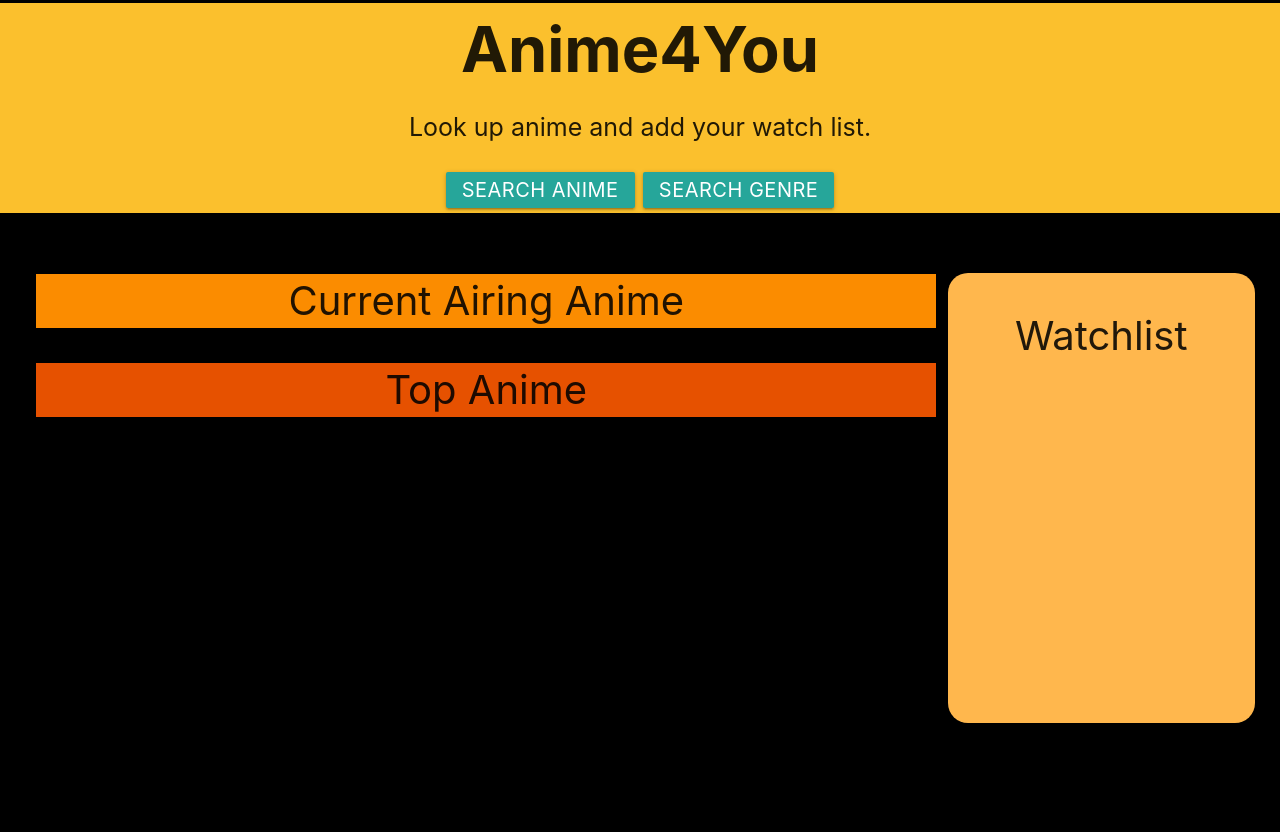
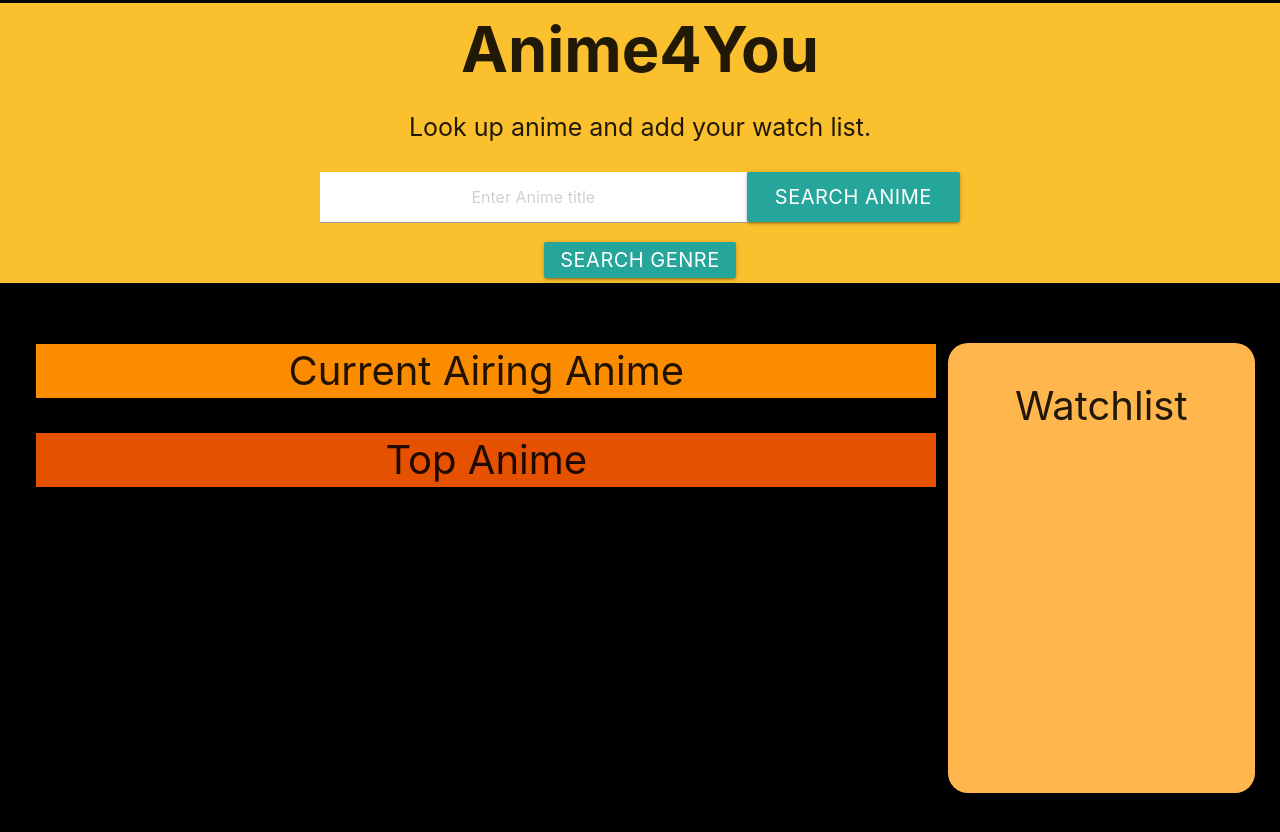
Before and after one commit to Diegorivera1110/anime4you, a plain HTML site: page index.html in a window 1280 px wide. Before the commit the page ends 800 px from the top, so only its background shows below. Drawn offline with nearby package versions, Linux system fonts and the light colour scheme.

Commit message:
added search input bar

```diff
--- a/assets/css/style.css
+++ b/assets/css/style.css
@@ -1,5 +1,21 @@
 header {
   margin-top: -39px;
+  text-align: center;
+}
+
+/* added by Diego for anime search input */
+#search-anime {
+  align-items: center;
+  /* width: 30%; */
+}
+
+#anime-search-input,
+#search-anime {
+  height: 50px;
+}
+
+
+.anime-search-input {
   text-align: center;
 }
 
--- a/index.html
+++ b/index.html
@@ -22,8 +22,11 @@
       <p>Look up anime and add your watch list.</p>
 
       <!-- Search Button Sections-->
+      <div class="row" id="search-anime">
+      <input id="anime-search-input" class="anime-search-input col s4 offset-s3 white" placeholder="Enter Anime title" type="text" />
+      <button id="search-anime" class="btn col s2">Search Anime</button>
+    </div>
       <div id="search">
-        <button id="search-anime" class="btn">Search Anime</button>
         <button id="search-genre" class="btn">Search Genre</button>
       </div>
     </header>
```
Also changed, not shown: assets/js/diegoscript.js (added).
